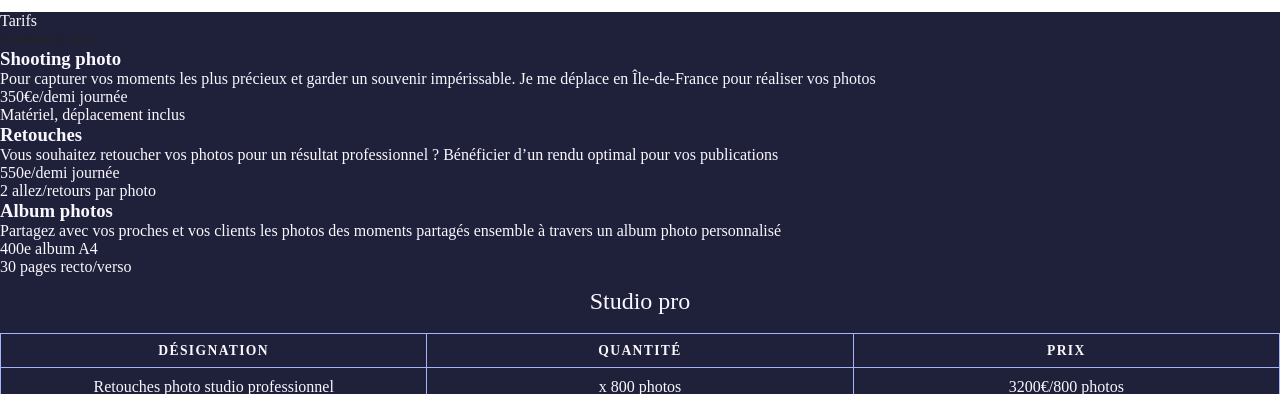
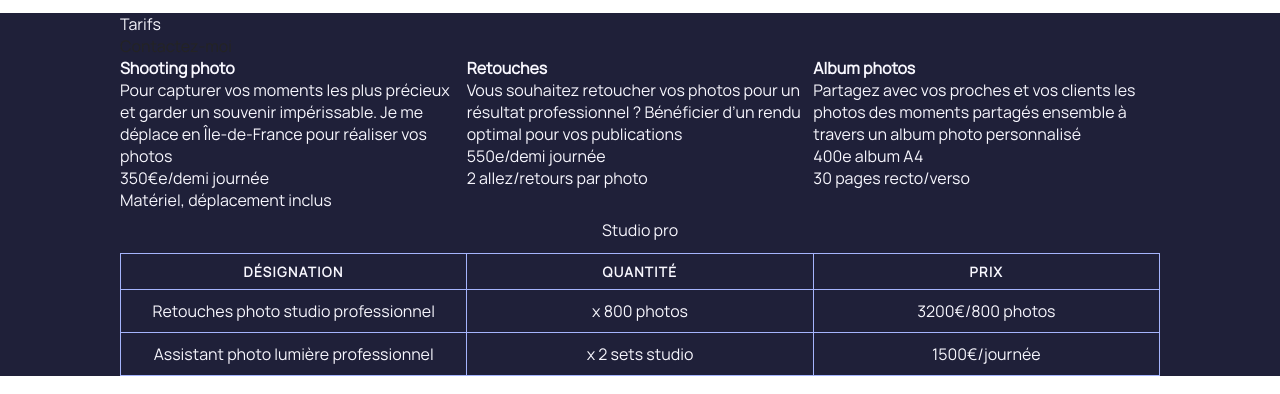
Before and after one commit to MarionCorvez/robbie-lens, a plain HTML site: page tarifs.html in a window 1280 px wide. Shown: the part 85-479 px from the top of the page. Drawn offline with Linux system fonts and the light colour scheme; files whose address does not match are found by name.

Commit message:
Adding some typographic rules

```diff
--- a/assets/css/style.css
+++ b/assets/css/style.css
@@ -31,6 +31,15 @@
 /* Colors: theme--light */
   --c-t--light:#242424;   /* header & footer */
   --b-t--light:#fff;      /* header & footer */
+
+/* Text */
+  --font-size-s: clamp(0.8rem, 0.17vw + 0.76rem, 0.89rem);
+  --font-size-p: clamp(1rem, 0.34vw + 0.91rem, 1.19rem);
+  --font-size-h4: clamp(1.25rem, 0.61vw + 1.1rem, 1.58rem);
+  --font-size-h3: clamp(1.56rem, 1vw + 1.31rem, 2.11rem);
+  --font-size-h2: clamp(1.95rem, 1.56vw + 1.56rem, 2.81rem);
+  --font-size-h1: clamp(2.44rem, 2.38vw + 1.85rem, 3.75rem);
+  --font-size-b: clamp(3.05rem, 3.54vw + 2.17rem, 5rem);
 
 }
 
@@ -103,6 +112,20 @@ a.active {
 }
 
 
+body {
+	font-family: 'Manrope', sans-serif;
+  font-size: var(--f-size-p);
+}
+
+
+.heading-1  {font-size: var(--f-size-h1);}
+.heading-2  {font-size: var(--f-size-h2);}
+.heading-3  {font-size: var(--f-size-h3);}
+.heading-4  {font-size: var(--f-size-h4);}
+.t--small   {font-size: var(--f-size-s);}
+.t--big     {font-size: var(--f-size-b);}
+
+
 
 
 /*
@@ -147,8 +170,21 @@ a.active {
 
 /* main content */
 .screen--main {
-	max-width: 65rem;
+	display: grid;
+	grid-template-columns:
+		minmax(1.75rem, 1fr)
+		minmax(0, 65rem)
+		minmax(1.75rem, 1fr);
 }
+
+	.item--full {
+		grid-column: 1 / -1;
+	}
+
+	.item--main {
+		grid-column: 2 / -2;
+	}
+
 
 /* contact form */
 .screen--small {
@@ -158,7 +194,7 @@ a.active {
 
 .grid--auto {
 	display: grid;
-	grid-template-columns: repeat(auto-fit, minmax(min(25rem, 100%), 1fr));
+	grid-template-columns: repeat(auto-fit, minmax(min(20rem, 100%), 1fr));
 }
 
 
@@ -178,19 +214,8 @@ a.active {
   align-items: center;
 }
 
-	.footer__logo {
-		margin-right: auto;
-	}
-	.footer__social:last-child {
-		padding-left: 1.8rem;
-	}
-
-.navbar {
-	gap: 0 clamp(3rem, 5vw, 8rem);
-}
-
 /* Mobile first takes more code */
-@media screen and (max-width: 35rem) {
+@media screen and (width <= 35rem) {
 	.section-header,
 	.section-footer,
 	.navbar {
@@ -199,17 +224,22 @@ a.active {
 		.navbar a {
 			margin-top: 1.25rem;
 		}
-		.footer__logo {
-			margin-right: 0;
-		}
 		.footer__social {
 			margin-top: 2.15rem;
 		}
+}
+
+@media screen and (width >= 35rem) {
+	.navbar {
+		gap: 0 clamp(3rem, 5vw, 8rem);
+	}
+		.footer__logo {
+			margin-right: auto;
+		}
 		.footer__social:last-child {
-			padding-left: 0;
+			padding-left: 1.8rem;
 		}
 }
-
 
 
 /* $Footer
--- a/tarifs.html
+++ b/tarifs.html
@@ -36,36 +36,36 @@
     </nav>
   </header>
 
-  <main>
+  <main class="screen--main">
 
-    <section class="panel-cover">
+    <section class="panel-cover item--main">
       <div class="card-cover__content">
-        <h1>Tarifs</h1>
+        <h1 class="heading-1">Tarifs</h1>
         <div class="card-cover__link">
           <a href="index.html#contact" class="button-contact">Contactez-moi</a>
         </div>
       </div>
     </section>
 
-    <section class="services">
-      <div class="panel-services">
+    <section class="services item--main">
+      <div class="panel-services grid--auto">
 
         <card class="card-services">
-          <h3>Shooting photo</h3>
+          <h2 class="heading-3">Shooting photo</h3>
           <p>Pour capturer vos moments les plus précieux et garder un souvenir impérissable. Je me déplace en Île-de-France pour réaliser vos photos</p>
           <p class="card-services__pricing">350€e/demi journée</p>
           <p class="card-services__details">Matériel, déplacement inclus</p>
         </card>
 
         <div class="card-services">
-          <h3>Retouches</h3>
+          <h2 class="heading-3">Retouches</h3>
           <p>Vous souhaitez retoucher vos photos pour un résultat professionnel ? Bénéficier d’un rendu optimal pour vos publications</p>
           <p class="card-services__pricing">550e/demi journée</p>
           <p class="card-services__details">2 allez/retours par photo</p>
         </div>
 
         <div class="card-services">
-          <h3>Album photos</h3>
+          <h2 class="heading-3">Album photos</h3>
 
           <p>Partagez avec vos proches et vos clients les photos des moments partagés ensemble à travers un album photo personnalisé</p>
           <p class="card-services__pricing">400e album A4</p>
@@ -74,7 +74,7 @@
       </div>
     </section>
 
-    <section class="section-studio">
+    <section class="section-studio item--main">
       <table>
         <caption class="heading-2">Studio pro</caption>
         <thead>
```
Also changed, not shown: assets/css/main.css (+0 -12 lines).
